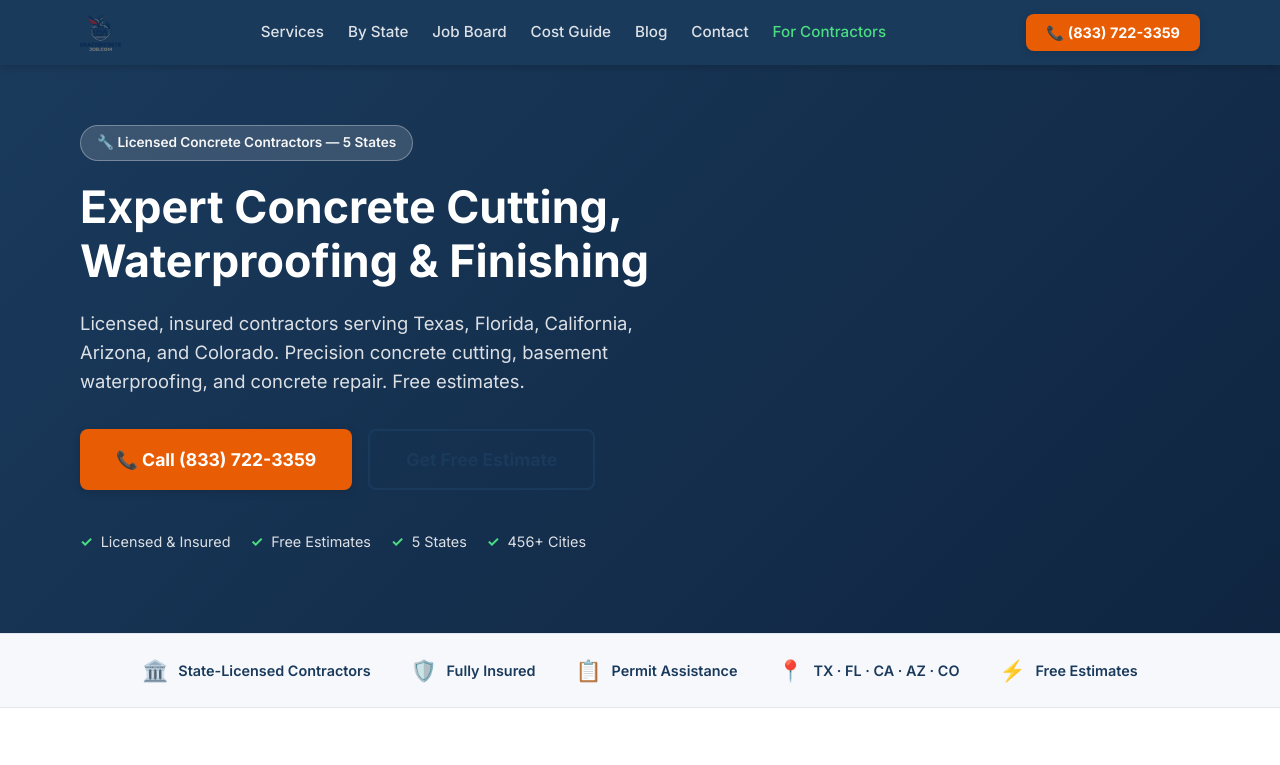
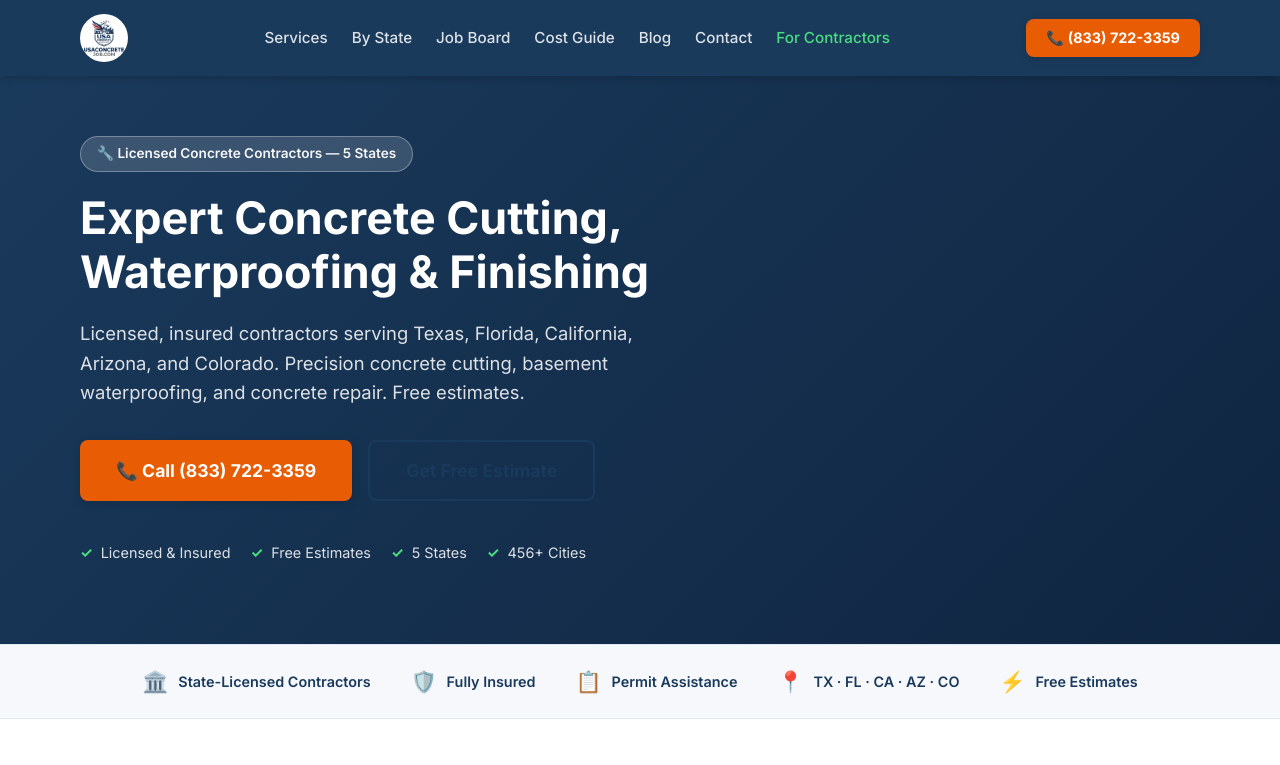
Before and after one commit to zeisworks/usa-concrete-jobs, an Astro site: page / in a window 1280 px wide. Shown: the top 765 px of the page. Built offline with nearby package versions, Linux system fonts and the light colour scheme; Astro itself is replaced by a stand-in of ours.

Commit message:
Add white circle behind logo in nav

```diff
--- a/public/styles/global.css
+++ b/public/styles/global.css
@@ -167,10 +167,16 @@ li { margin-bottom: 0.5rem; }
 .logo {
   display: flex;
   align-items: center;
+  justify-content: center;
   flex-shrink: 0;
+  width: 48px;
+  height: 48px;
+  border-radius: 50%;
+  background: #fff;
+  overflow: hidden;
 }
 .logo:hover { text-decoration: none; opacity: 0.9; }
-.logo-img { height: 36px; width: auto; }
+.logo-img { height: 36px; width: auto; position: relative; z-index: 1; }
 .logo-icon { font-size: 1.4rem; }
 .main-nav { display: none; gap: 24px; }
 .main-nav a {
```
